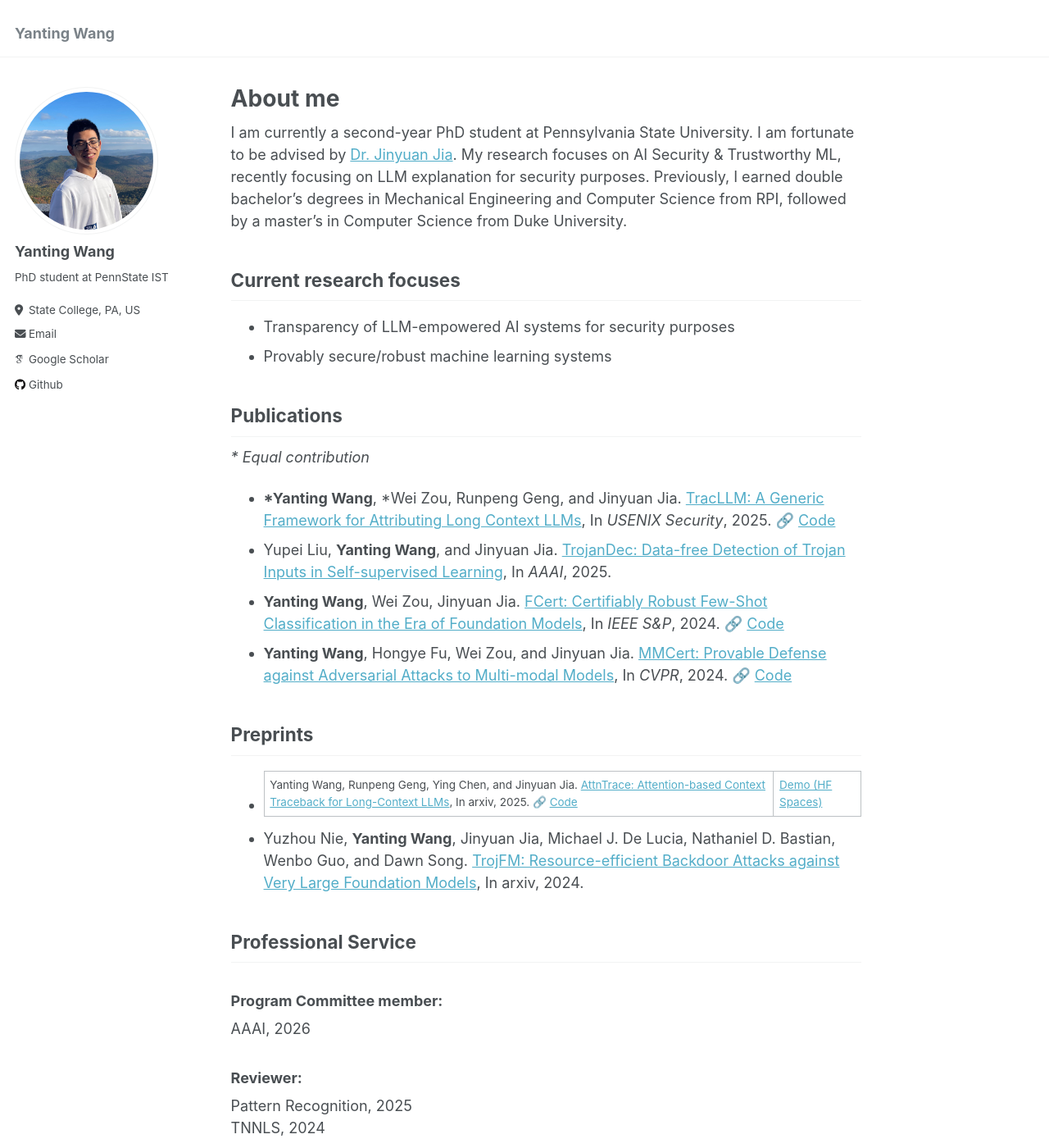
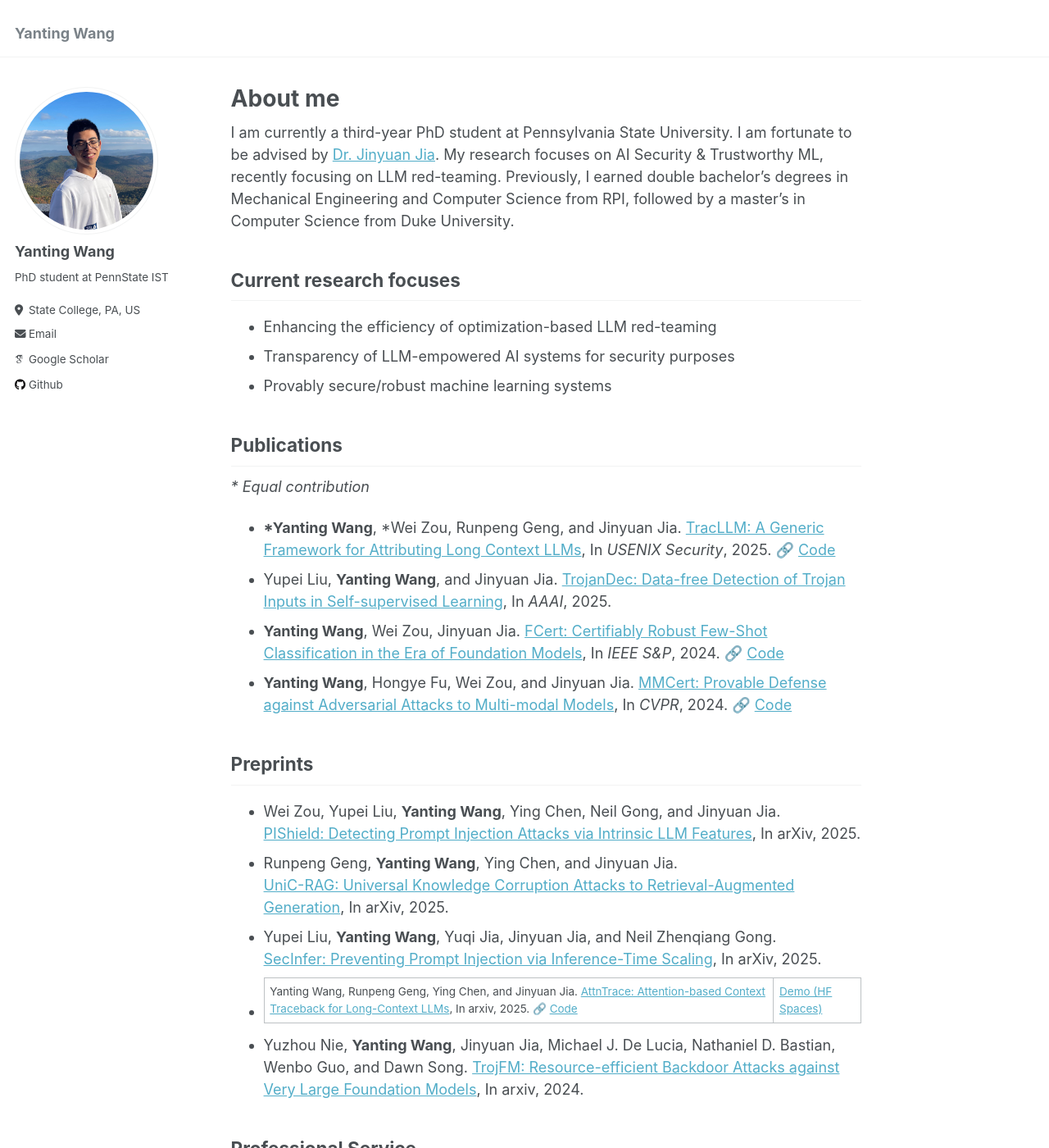
Before and after one commit to Wang-Yanting/Wang-Yanting.github.io, a Jekyll site: the page built from _pages/about.md, in a window 1280 px wide and 1400 px high. Shown: the whole window at 82% size. Built offline with Jekyll 4.4.1, drawn with Linux system fonts in a browser that asks for light colours; some web fonts are replaced.

Commit message:
Revise PhD status and research details
Updated academic status and research focus in the about page.

```diff
--- a/_pages/about.md
+++ b/_pages/about.md
@@ -8,11 +8,10 @@ redirect_from:
   - /about.html
 ---
 
-I am currently a second-year PhD student at Pennsylvania State University. I am fortunate to be advised by [Dr. Jinyuan Jia](https://jinyuan-jia.github.io/). My research focuses on AI Security & Trustworthy ML, recently focusing on LLM explanation for security purposes. Previously, I earned double bachelor’s degrees in Mechanical Engineering and Computer Science from RPI, followed by a master’s in Computer Science from Duke University.
-
+I am currently a third-year PhD student at Pennsylvania State University. I am fortunate to be advised by [Dr. Jinyuan Jia](https://jinyuan-jia.github.io/). My research focuses on AI Security & Trustworthy ML, recently focusing on LLM red-teaming. Previously, I earned double bachelor’s degrees in Mechanical Engineering and Computer Science from RPI, followed by a master’s in Computer Science from Duke University.
 
 ## Current research focuses
-
+* Enhancing the efficiency of optimization-based LLM red-teaming
 * Transparency of LLM-empowered AI systems for security purposes
 * Provably secure/robust machine learning systems
 
@@ -25,6 +24,12 @@ I am currently a second-year PhD student at Pennsylvania State University. I am
 * **Yanting Wang**, Hongye Fu, Wei Zou, and Jinyuan Jia. [MMCert: Provable Defense against Adversarial Attacks to Multi-modal Models](https://arxiv.org/abs/2403.19080), In *CVPR*, 2024. 🔗 [Code](https://github.com/Wang-Yanting/MMCert)
 
 ## Preprints
+* Wei Zou, Yupei Liu, **Yanting Wang**, Ying Chen, Neil Gong, and Jinyuan Jia.
+  [PIShield: Detecting Prompt Injection Attacks via Intrinsic LLM Features](https://arxiv.org/abs/2510.14005), In arXiv, 2025.
+* Runpeng Geng, **Yanting Wang**, Ying Chen, and Jinyuan Jia.
+  [UniC-RAG: Universal Knowledge Corruption Attacks to Retrieval-Augmented Generation](https://arxiv.org/abs/2508.18652), In arXiv, 2025.
+* Yupei Liu, **Yanting Wang**, Yuqi Jia, Jinyuan Jia, and Neil Zhenqiang Gong.
+  [SecInfer: Preventing Prompt Injection via Inference-Time Scaling](https://arxiv.org/abs/2509.24967), In arXiv, 2025.
 * Yanting Wang, Runpeng Geng, Ying Chen, and Jinyuan Jia. [AttnTrace: Attention-based Context Traceback for Long-Context LLMs](https://arxiv.org/html/2508.03793v1), In arxiv, 2025. 🔗 [Code](https://github.com/Wang-Yanting/AttnTrace) | [Demo (HF Spaces)](https://huggingface.co/spaces/SecureLLMSys/AttnTrace)
 * Yuzhou Nie, **Yanting Wang**, Jinyuan Jia, Michael J. De Lucia, Nathaniel D. Bastian, Wenbo Guo, and Dawn Song. [TrojFM: Resource-efficient Backdoor Attacks against Very Large Foundation Models](https://arxiv.org/abs/2405.16783), In arxiv, 2024.
 
```
